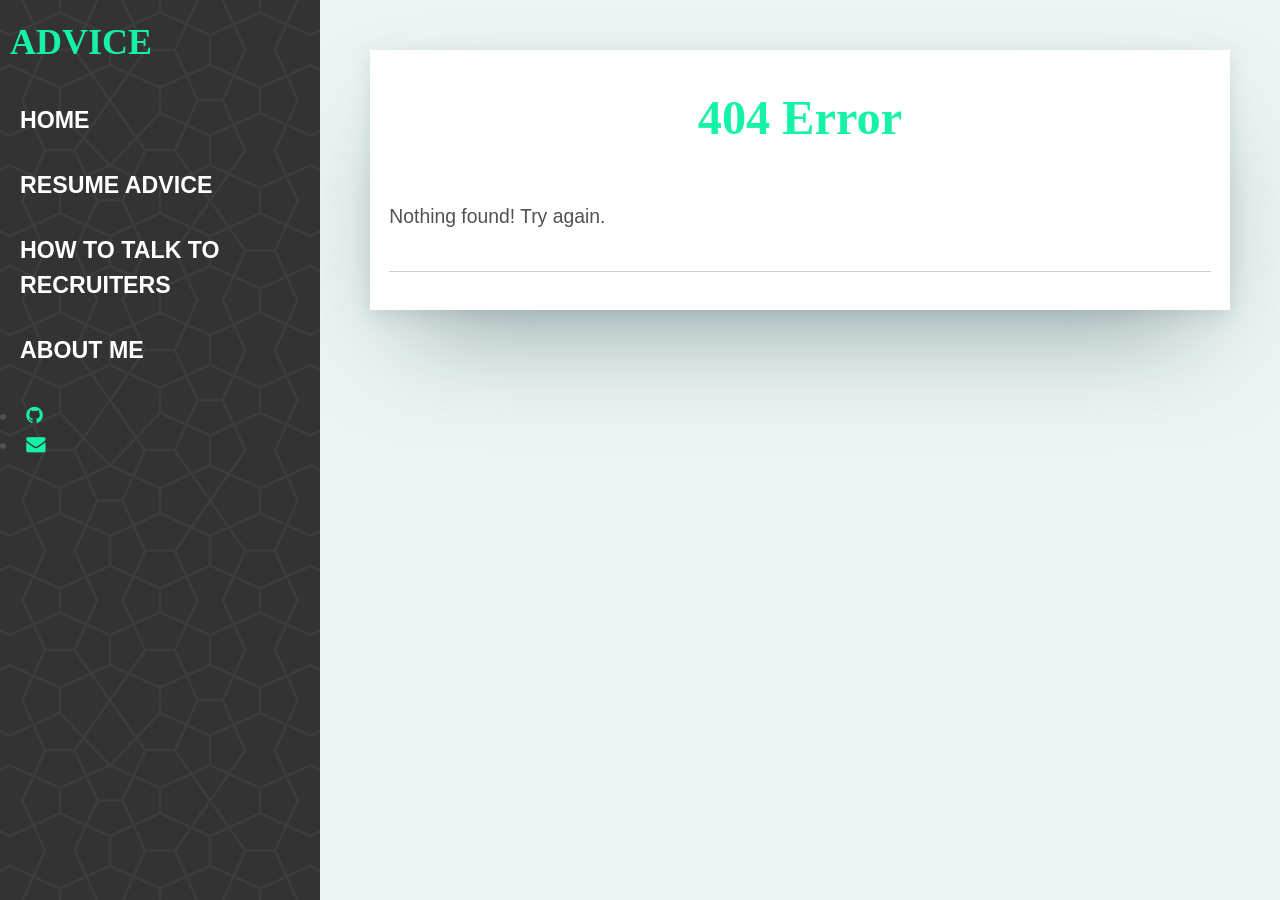
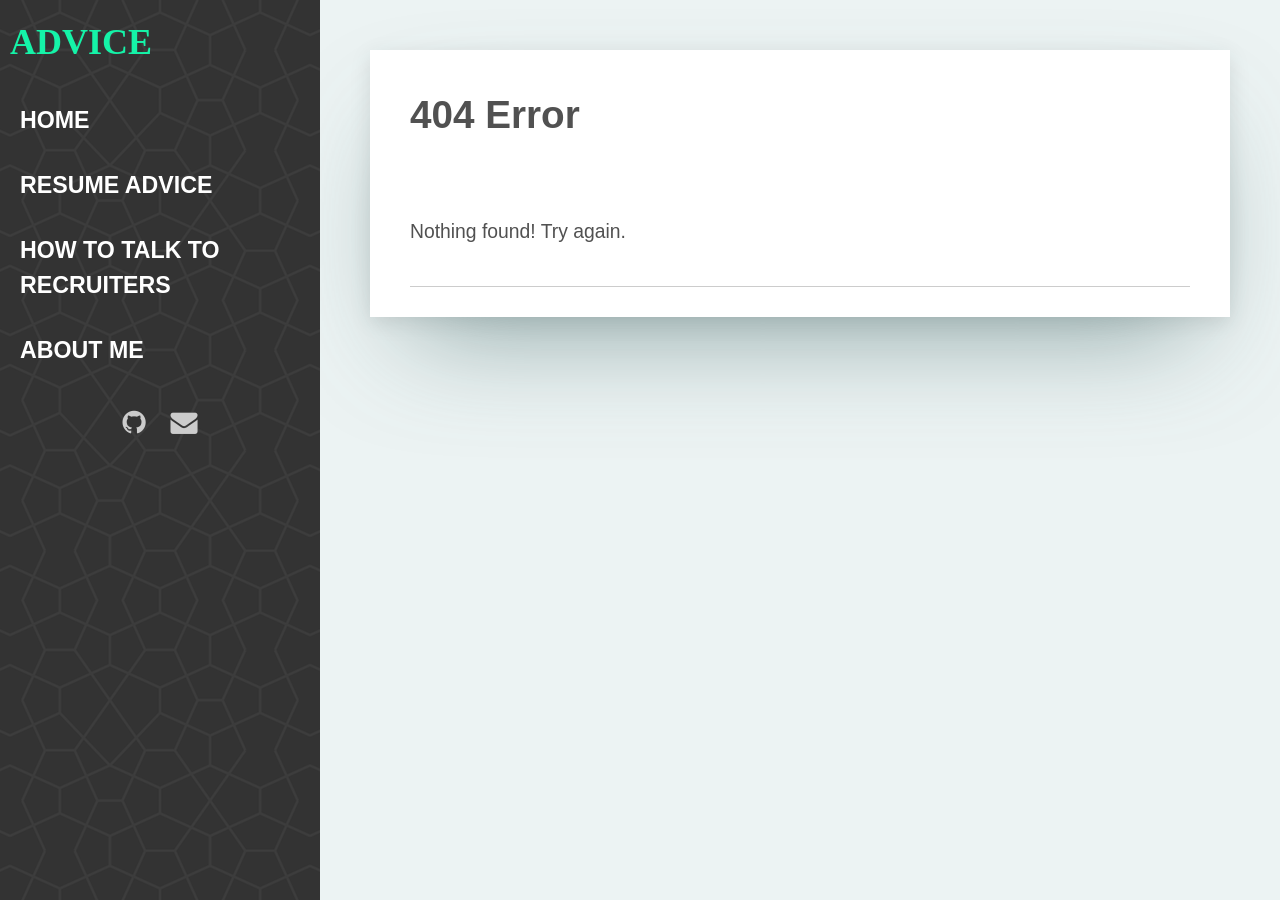
Before and after one commit to shannonphu/blog, a Jekyll site: the page built from _pages/404.html, in a window 1280 px wide. Built offline with Jekyll 4.4.1, drawn with Linux system fonts in a browser that asks for light colours; nearby versions of some CDN libraries; some web fonts are replaced.

Commit message:
style changes

```diff
--- a/_layouts/post.html
+++ b/_layouts/post.html
@@ -1,7 +1,7 @@
 ---
 layout: default
 ---
-<article class="page-article">
+<article class="post">
   <div class="wrap-content">
     <header class="page-header">
       <h1 class="page-title">{{page.title}}</h1>
--- a/assets/css/main.scss
+++ b/assets/css/main.scss
@@ -3,6 +3,11 @@
 
 @import "_normalize";
 @import "syntax";
+
+$text-background-color:#fff;
+$sidebar-background-color: #333333;
+$card-shadow: 0px 50px 110px -40px rgba(86, 119, 119, 0.68), 0px 5px 20px rgba(0, 0, 0, 0.1);
+$collection-card-height: 250px;
 
 *, *::after, *::before {
   box-sizing: border-box;
@@ -27,12 +32,7 @@
 
 body {
   color: #515151;
-  margin: 0;
   background-color: #ecf3f3;
-}
-
-img {
-  max-width: 100%;
 }
 
 a {
@@ -42,29 +42,6 @@
     text-decoration: underline;
     color: #1bdc9b;
   }
-}
-
-blockquote {
-  border-left: 5px solid #15F3A8;
-  padding-left: 1.1rem;
-  margin-left: 1.2rem;
-  font-style: italic;
-  color: #ada8a8;
-}
-
-// Syntax
-.highlight {
-  background-color: #faf9f9;
-  border-radius: 3px;
-  margin: 0;
-}
-
-.highlighter-rouge {
-  color: #e74b3c;
-  font-weight: 400;
-  border: 1px solid #607D8B;
-  border-radius: 3px;
-  padding: 0.1rem 0.5rem;
 }
 
 // Sidebar
@@ -111,7 +88,7 @@
   }
 }
 
-.sidebar-social {
+.social-wrapper {
   text-align: center;
   .social-items {
     display: inline-block;
@@ -130,55 +107,59 @@
     }
   }
 }
+
+.home-social {
+	background-color: $sidebar-background-color;
+	margin: 100px 0;
+	position: absolute;
+	bottom: 0;
+	width: 100%;
+}
+
 // Content
 .content {
   padding: 50px;
 }
 
-.main-article, .page-article, .post {
-  margin-bottom: 50px;
-  box-shadow: 0px 50px 110px -40px rgba(86, 119, 119, 0.68), 0px 5px 20px rgba(0, 0, 0, 0.1);
-  .header-article, .page-header {
+.collection {
+	height: 100vh;
+	background-color: $sidebar-background-color;
+
+	.title {
+		width: 100%;
+		background-color: $sidebar-background-color;
+		color: #15F3A8;
 		text-align: center;
-    margin-bottom: 1rem;
+		margin: 0;
 	}
-  .wrap-content {
-    background-color: #fff;
-    padding: 1rem;
 }
-  .title-article, .page-title, .post-title {
-    font-family: 'Finger Paint', cursive;
-    margin-bottom: 0;
+
+.collection-card-wrapper {
+	padding: 10px;
+
+	.collection-card {
+		height: $collection-card-height;
+		line-height: $collection-card-height;
+		text-align: center;
+		background-color: rgba(255, 255, 255, 0.5);
+		box-shadow: $card-shadow;
 		transition: all .3s;
-    color: #15F3A8;
-    font-size: 2.5rem;
-    margin-top: 0.67rem;
 		a {
 		color: #15F3A8;
 		text-decoration: none;
 		}
 	}
-  .post-date, .page-date {
-    span {
-      font-size: 0.8rem;
-      text-transform: uppercase;
-      font-family: monospace;
-      color: lightgreen;
-    }
-  }
-  .more {
-    text-decoration: none;
-    color: lightgreen;
-  }
 }
 
-img.post-image, img.page-img {
-  width: 100%;
+.post {
+	background-color: $text-background-color;
+	box-shadow: $card-shadow;
+	padding: 10px 40px;
 }
 
 .page-content {
-  padding-bottom: 1rem;
-  margin-bottom: 1rem;
+  padding-bottom: 20px;
+  margin-bottom: 20px;
   border-bottom: 1px solid #ccc;
 }
 
```
Also changed, not shown: _includes/collection.html (added, +11 -0 lines), index.html (+7 -18 lines). Lines whose indentation alone changed are shown as unchanged.
